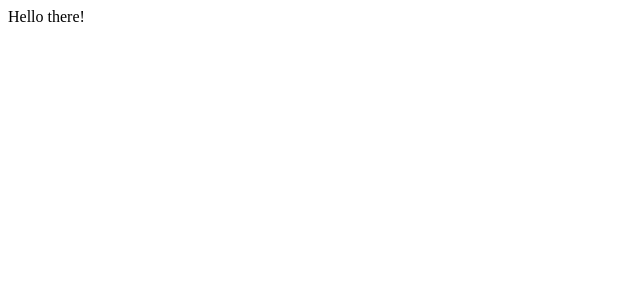
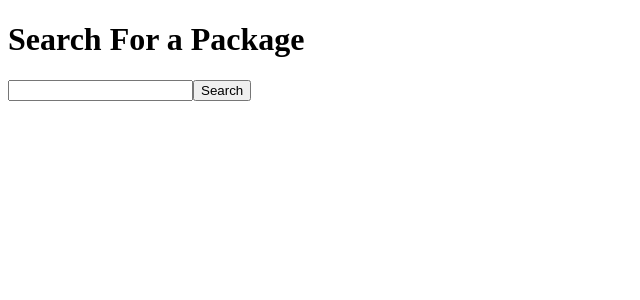
Before and after one commit to fcfargo/typescript-study, a React (Create React App) app in the folder redux-ts/: page / in a window 1280 px wide. Shown: the top 300 px of the page, without its empty margins (0-640 px from the left). Built offline with nearby package versions, Linux system fonts and the light colour scheme.

Commit message:
feat: add RepositoriesList component

```diff
--- a/redux-ts/src/components/App.tsx
+++ b/redux-ts/src/components/App.tsx
@@ -1,13 +1,17 @@
 import { Provider } from 'react-redux';
 import reducers from '../state/reducers';
 import { configureStore } from '@reduxjs/toolkit';
+import RepositoriesList from './RepositoriesList';
 
 const store = configureStore({ reducer: reducers });
 
 const App = () => {
   return (
     <div>
-      <Provider store={store}>Hello there!</Provider>
+      <Provider store={store}>
+        <h1>Search For a Package</h1>
+        <RepositoriesList />
+      </Provider>
     </div>
   );
 };
--- /dev/null
+++ b/redux-ts/src/components/RepositoriesList.tsx
@@ -0,0 +1,19 @@
+import { useState } from 'react';
+
+const RepositoriesList = () => {
+  const [term, setTerm] = useState('');
+
+  const onSubmit = (event: React.FormEvent<HTMLFormElement>) => {
+    event.preventDefault();
+  };
+  return (
+    <div>
+      <form onSubmit={onSubmit}>
+        <input value={term} onChange={(e) => setTerm(e.target.value)} />
+        <button>Search</button>
+      </form>
+    </div>
+  );
+};
+
+export default RepositoriesList;
```
